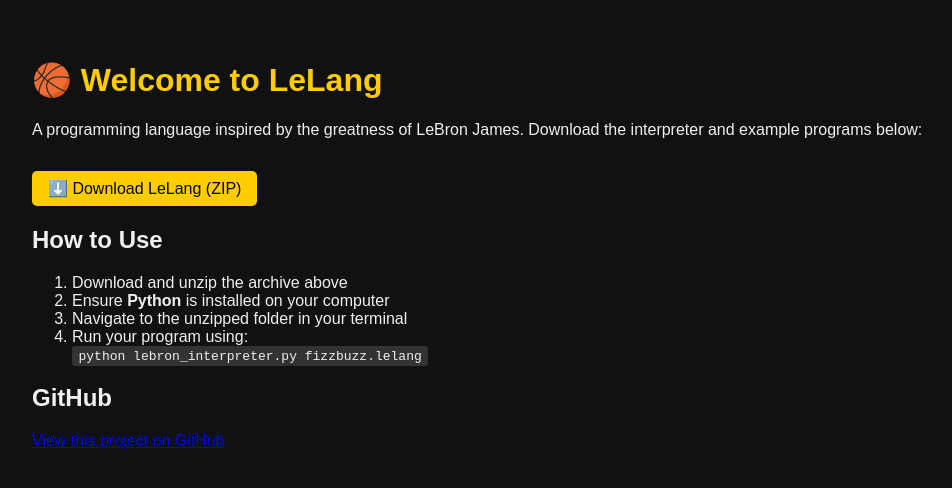
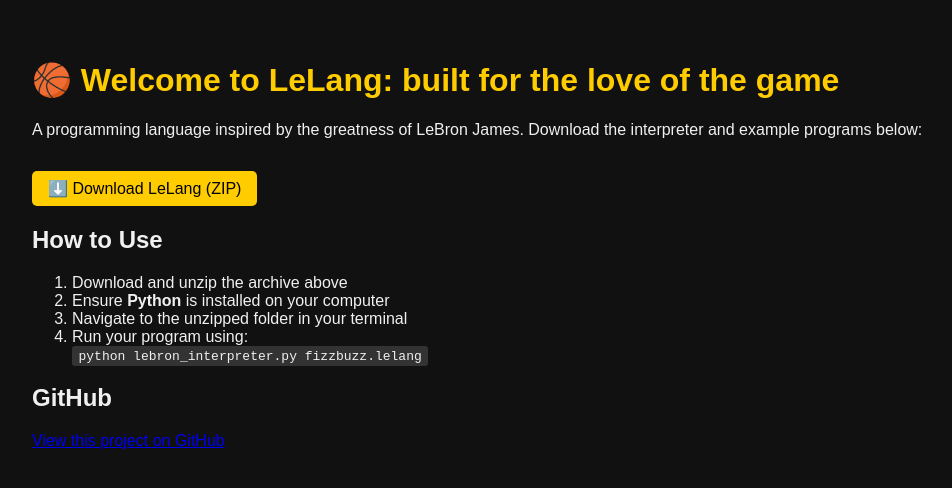
Before and after one commit to Kennymel/Lelang, a plain HTML site: page index.html in a window 1280 px wide. Shown: the whole page, without its empty margins (8-960 px from the left). Drawn offline with Linux system fonts and the light colour scheme.

Commit message:
Update index.html

```diff
--- a/index.html
+++ b/index.html
@@ -19,7 +19,7 @@
   </style>
 </head>
 <body>
-  <h1>🏀 Welcome to LeLang</h1>
+  <h1>🏀 Welcome to LeLang: built for the love of the game</h1>
   <p>A programming language inspired by the greatness of LeBron James. Download the interpreter and example programs below:</p>
 
   <a class="download" href="https://github.com/Kennymel/Lelang/archive/refs/heads/main.zip">⬇️ Download LeLang (ZIP)</a>
```
